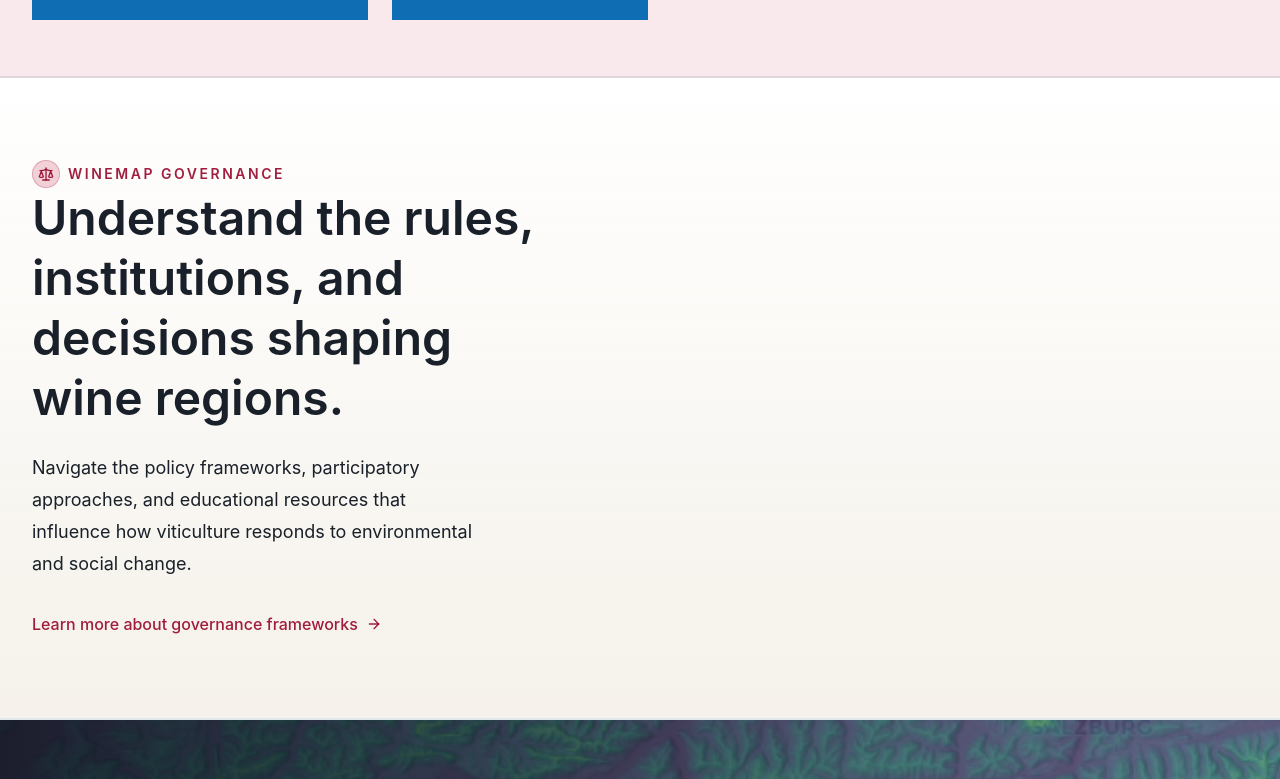
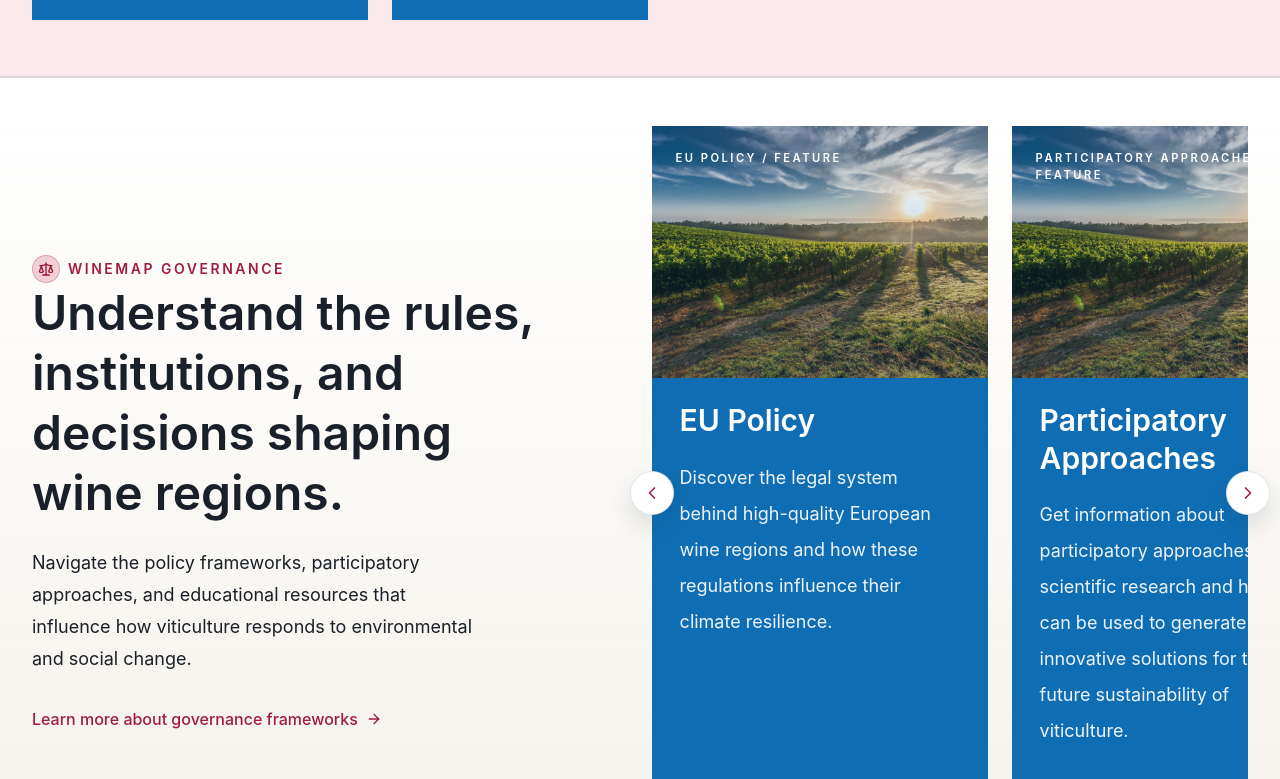
Before and after one commit to Eurac-Research/winemap, a Next.js app: page / in a window 1280 px wide. Shown: the part 1940-2719 px from the top of the page. Built offline with nearby package versions, Linux system fonts and the light colour scheme.

Commit message:
add governance areas boxes to landing page

```diff
--- a/src/app/page.tsx
+++ b/src/app/page.tsx
@@ -11,6 +11,7 @@ import { ArrowRight, ChevronDown, Leaf, Scale, ThermometerSun } from 'lucide-rea
 
 export default function HomePage() {
   const adaptationArea = mainAreas.find((area) => area.id === "adaptation");
+  const governanceArea = mainAreas.find((area) => area.id === "governance");
 
   return (
     <div className="relative min-h-screen overflow-x-hidden bg-[color:var(--page-bg)] text-[color:var(--text-strong)]">
@@ -152,10 +153,15 @@ export default function HomePage() {
               <span>Learn more about governance frameworks</span>
               <ArrowRight className="h-4 w-4" />
             </Link>
+
           </div>
 
           <div className="relative min-h-[24rem] lg:min-h-[34rem]">
+            {governanceArea ? (
+              <MainAreaCarousel items={governanceArea.categories} />
+            ) : null}
           </div>
+
         </div>
       </section>
 
```
